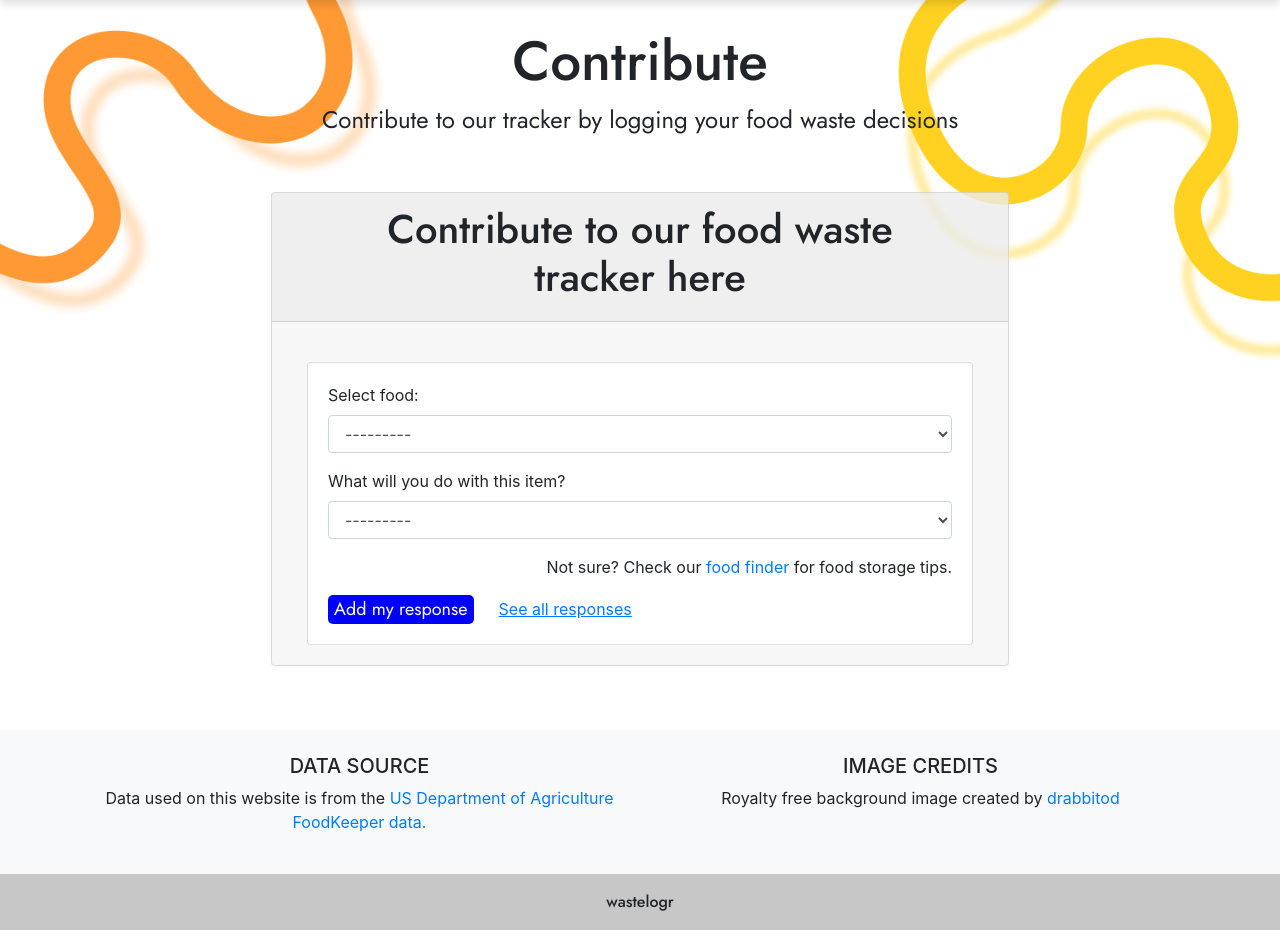
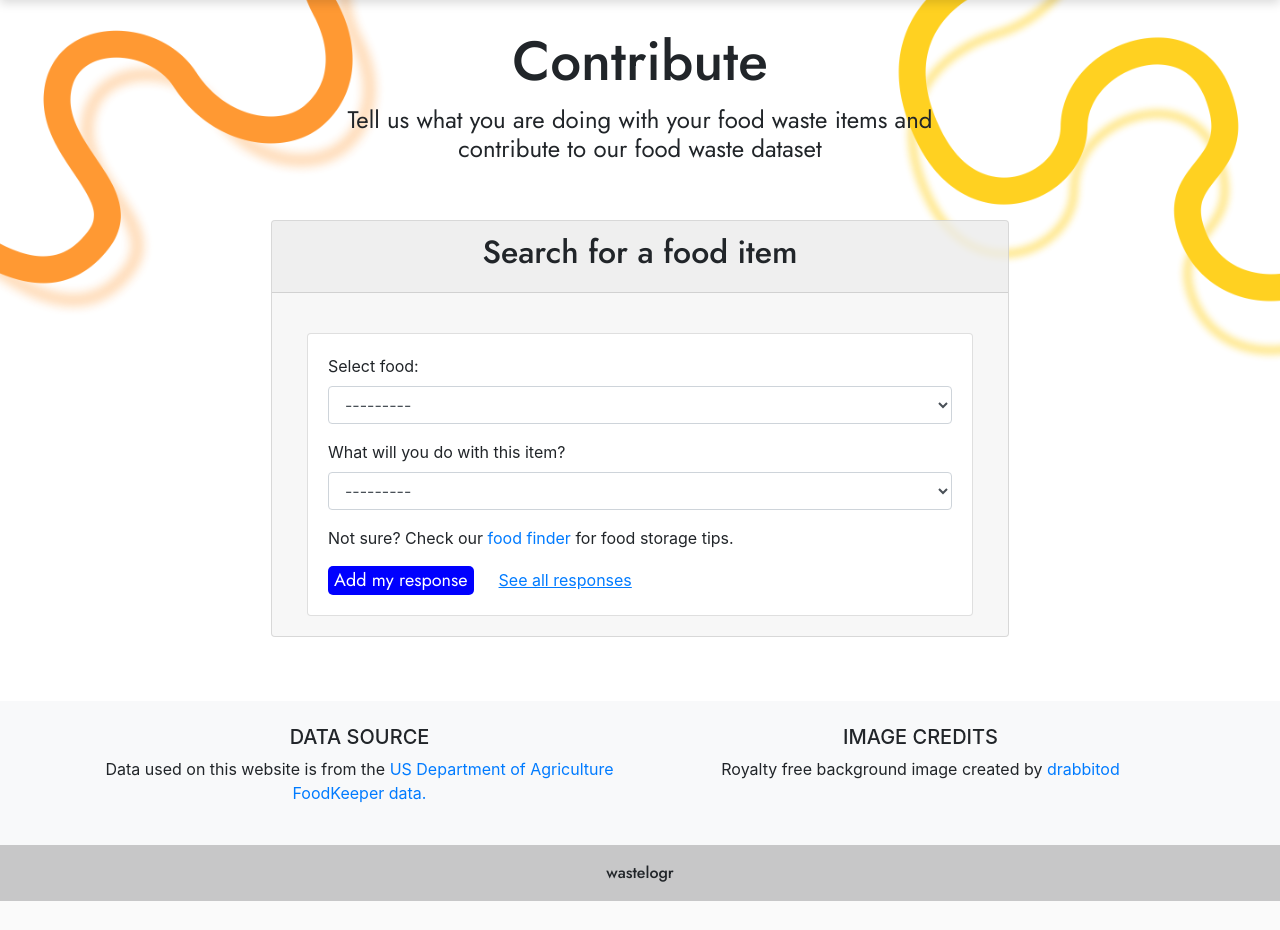
Before and after one commit to vanedo/FoodWasteTracker, a Django app: page /add/ in a window 1280 px wide. Shown: the part 56-986 px from the top of the page. After the commit the page ends 957 px from the top, so only its background shows below. Run offline with Django 3.2, Linux system fonts and the light colour scheme; data comes from the database, SQL or seed files in the repository; some libraries are stand-ins or nearby versions.

Commit message:
content adjustment

```diff
--- a/src/apps/tracker/templates/tracker/add.html
+++ b/src/apps/tracker/templates/tracker/add.html
@@ -23,7 +23,9 @@
       <div class="card mb-4 text-center" style="background-color: rgba(245, 245, 245, 0.0); border:0px " >
           <div class="card-body">
               <h1 class="card-title" style="font-size:55px" font-color: "blue" > Contribute </h1>
-              <h4 class="card-text">  Contribute to our tracker by logging your food waste decisions <br>
+              <h4 class="card-text">
+                Tell us what you are doing with your food waste items and <br>
+                contribute to our food waste dataset
               </h4>
           </div>
       </div>
@@ -40,9 +42,7 @@
     >
       <div class="card" style="background-color: rgba(245, 245, 245, 0.8)">
         <div class="card-header text-center">
-          <h1 style="font-family: 'Jost'">
-            Contribute to our food waste <br />tracker here
-          </h1>
+          <h2 style="font-family: 'Jost'">Search for a food item</h2>
         </div>
         <div class="card-body">
           <div class="container" style="padding-top: 20px">
@@ -59,7 +59,7 @@
                           id="contribution_form"
                         >
                           {% csrf_token %} {{form.as_p}}
-                          <p style="text-align: right; font-size: medium">
+                          <p style="text-align: left; font-size: medium">
                             Not sure? Check our
                             <a href="{% url 'food_tracker' %}">
                               food finder</a
```
